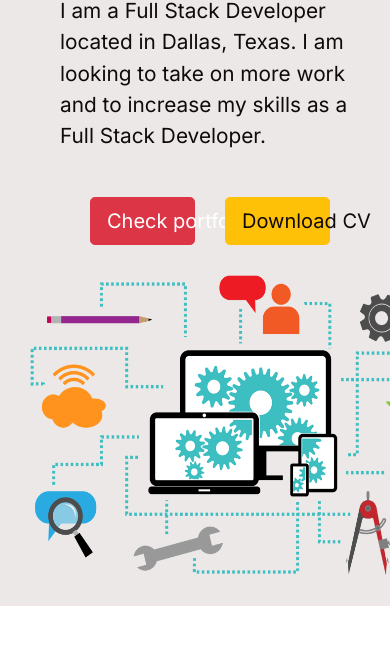
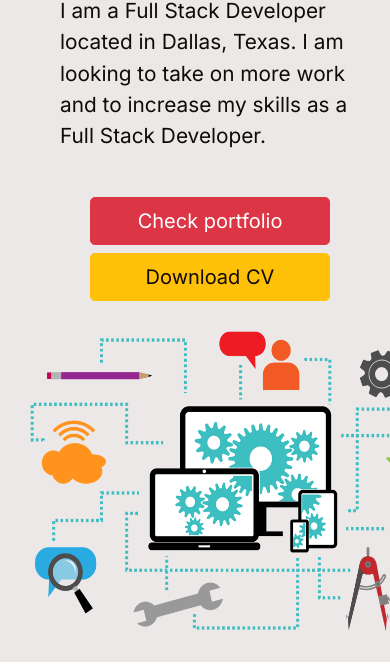
Before and after one commit to yimxx042/MainProject, a website: page index.html in a window 390 px wide. Shown: the part 141-813 px from the top of the page. Drawn offline with nearby package versions, Linux system fonts and the light colour scheme; files whose address does not match are found by name.

Commit message:
changed bootstrap size for header button

```diff
--- a/index.html
+++ b/index.html
@@ -44,10 +44,10 @@
                     <p>I am a Full Stack Developer located in Dallas, Texas. I am looking to take on more work and to increase my skills as a Full Stack Developer.</p>
                 <div class="container main-container">
                     <div class="row">
-                        <div class="col-6">
+                        <div class="col-lg-6 col-md-6 col-sm-12 col-12 mb-2">
                             <a href="portfolio.html" role="button" class="btn btn-lg btn-danger btn-block">Check portfolio</a>
                         </div>
-                        <div class="col-6">
+                        <div class="col-lg-6 col-md-6 col-sm-12 col-12">
                             <a id="testBtn" role="button" class="btn btn-lg btn-warning btn-block">Download CV</a>
                         </div>
                     </div>
```
